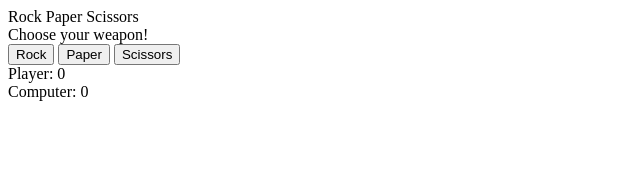
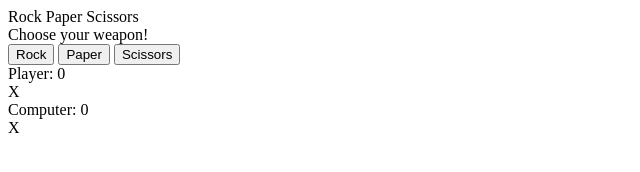
Before and after one commit to mtrg6/rock-paper-scissors, a plain HTML site: page index.html in a window 1280 px wide. Shown: the whole page, without its empty margins (0-640 px from the left). Drawn offline with Linux system fonts and the light colour scheme.

Commit message:
Added containers for weapon display

```diff
--- a/index.html
+++ b/index.html
@@ -20,9 +20,11 @@
         <div class="container">
             <div class="scoreboard">
                 <div class="player-score">Player: 0</div>
+                <div class="player-weapon">X</div>
             </div>
             <div class="scoreboard">
                 <div class="computer-score">Computer: 0</div>
+                <div class="computer-weapon">X</div>
             </div>
         </div>
     </div>
```
